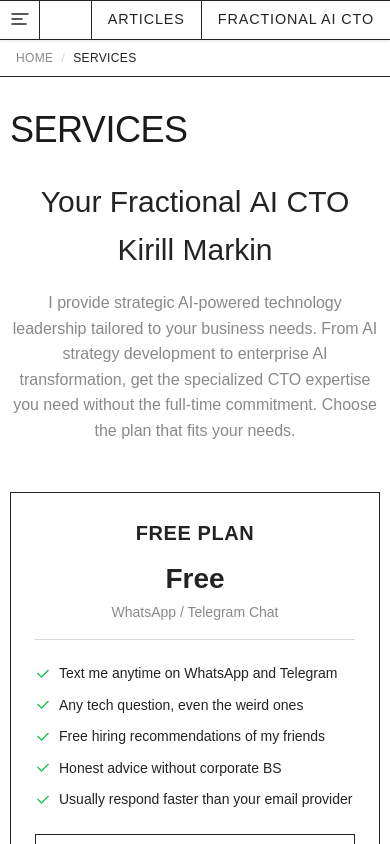
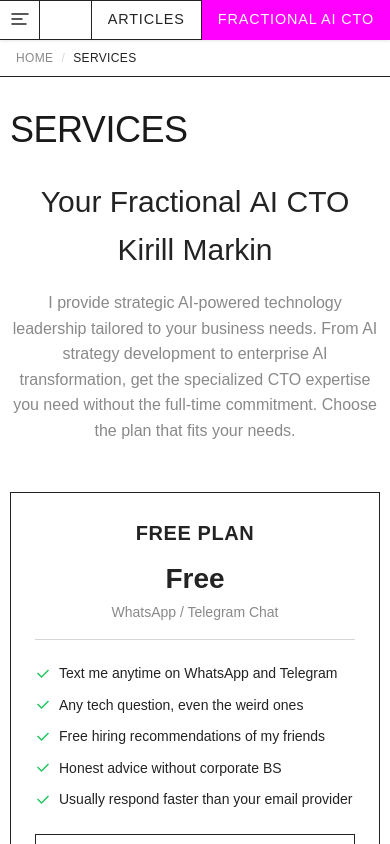
Before and after one commit to kirill-markin/kirill-markin-com, a Next.js app: page /services in a window 390 px wide. Shown: the top 844 px of the page. Built offline with nearby package versions, Linux system fonts and the light colour scheme.

Commit message:
feat: update header styles for improved visibility and aesthetics
- Changed background color and text color for the header and mobile header buttons to enhance visibility.
- Ensured consistent styling across different header components for a cohesive look.

```diff
--- a/src/components/Header.module.css
+++ b/src/components/Header.module.css
@@ -114,6 +114,8 @@
 
 .headerBookAMeeting {
   color: var(--dark-gray);
+  background-color: #ff00ff;
+  color: white;
 }
 
 /* Mobile Header */
@@ -275,8 +277,8 @@
   }
 
   .headerMobileBookAMeetingButton {
-    background-color: transparent;
-    color: var(--dark-gray);
+    background-color: #ff00ff;
+    color: white;
     border-radius: 0;
     font-size: 0.9rem;
     text-decoration: none;
@@ -407,8 +409,9 @@
   }
 
   .headerMobileBookAMeeting {
-    color: var(--dark-gray);
+    color: white;
     font-weight: 500;
+    background-color: #ff00ff;
   }
 
   .headerMobileBookAMeeting svg {
```
